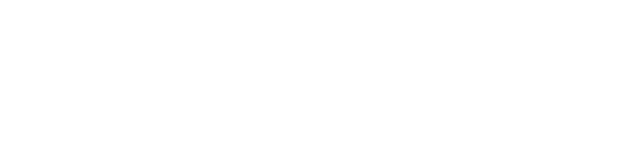
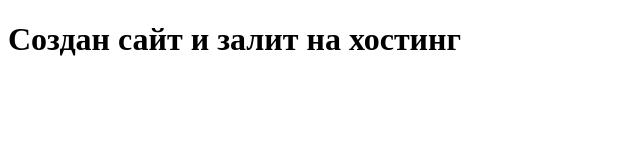
Before and after one commit to AleksandrDiakov/goit-markup-hw-01, a plain HTML site: page index.html in a window 1280 px wide. Shown: the whole page, without its empty margins (0-640 px from the left). Drawn offline with Linux system fonts and the light colour scheme.

Commit message:
создан заголовок

```diff
--- a/index.html
+++ b/index.html
@@ -7,6 +7,6 @@
     <title>Document</title>
 </head>
 <body>
-
+    <h1>Создан сайт и залит на хостинг</h1>
 </body>
 </html>
```
